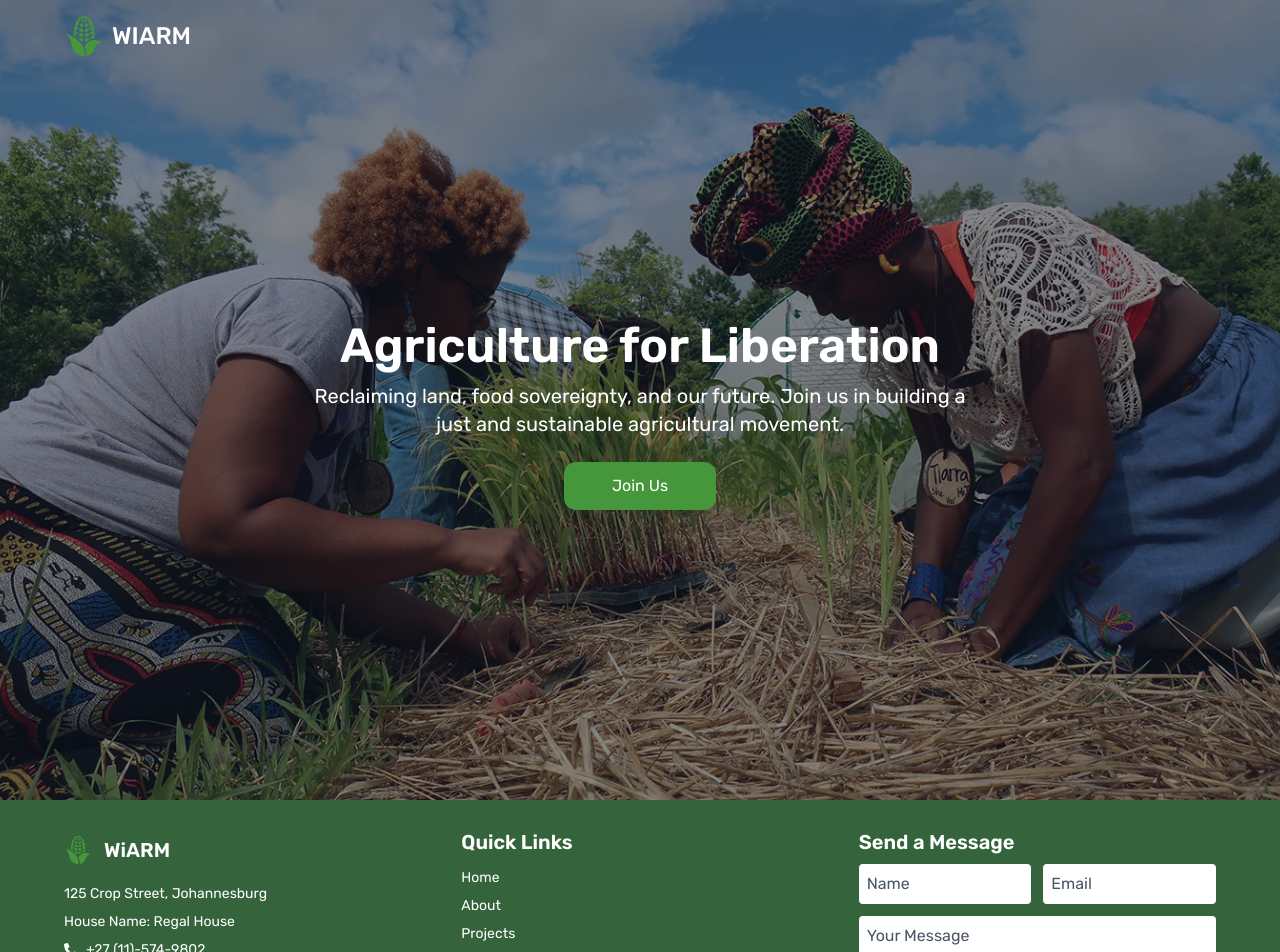
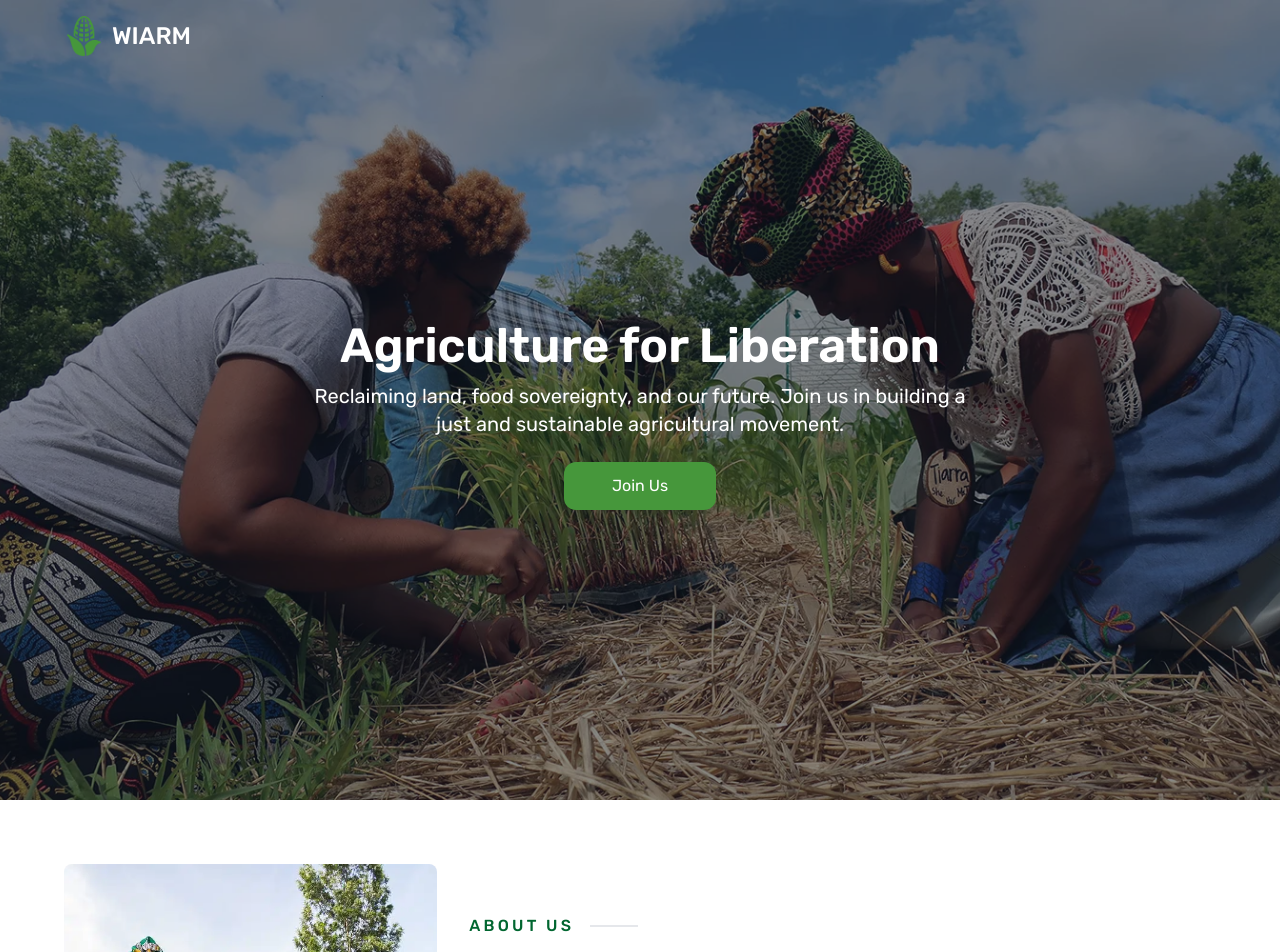
Before and after one commit to rorisangputu/wiarm, a React (Vite) app: page / in a window 1280 px wide. Shown: the top 952 px of the page. Built offline with nearby package versions, Linux system fonts and the light colour scheme.

Commit message:
importing about section

```diff
--- a/src/pages/Home.jsx
+++ b/src/pages/Home.jsx
@@ -8,6 +8,7 @@ const Home = () => {
   return (
     <div>
       <Hero/>
+      <AboutSection/>
     </div>
   )
 }
```
